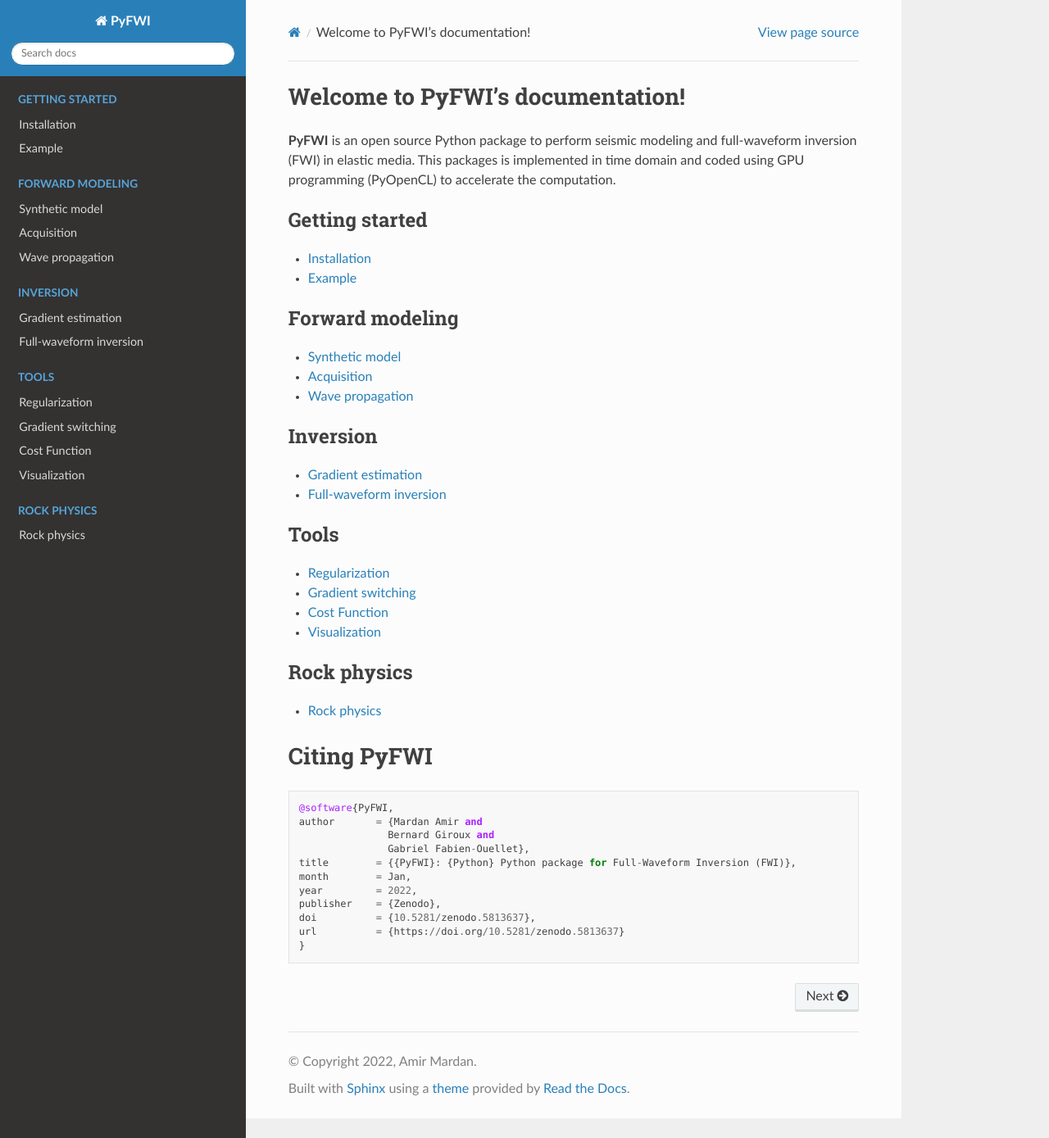
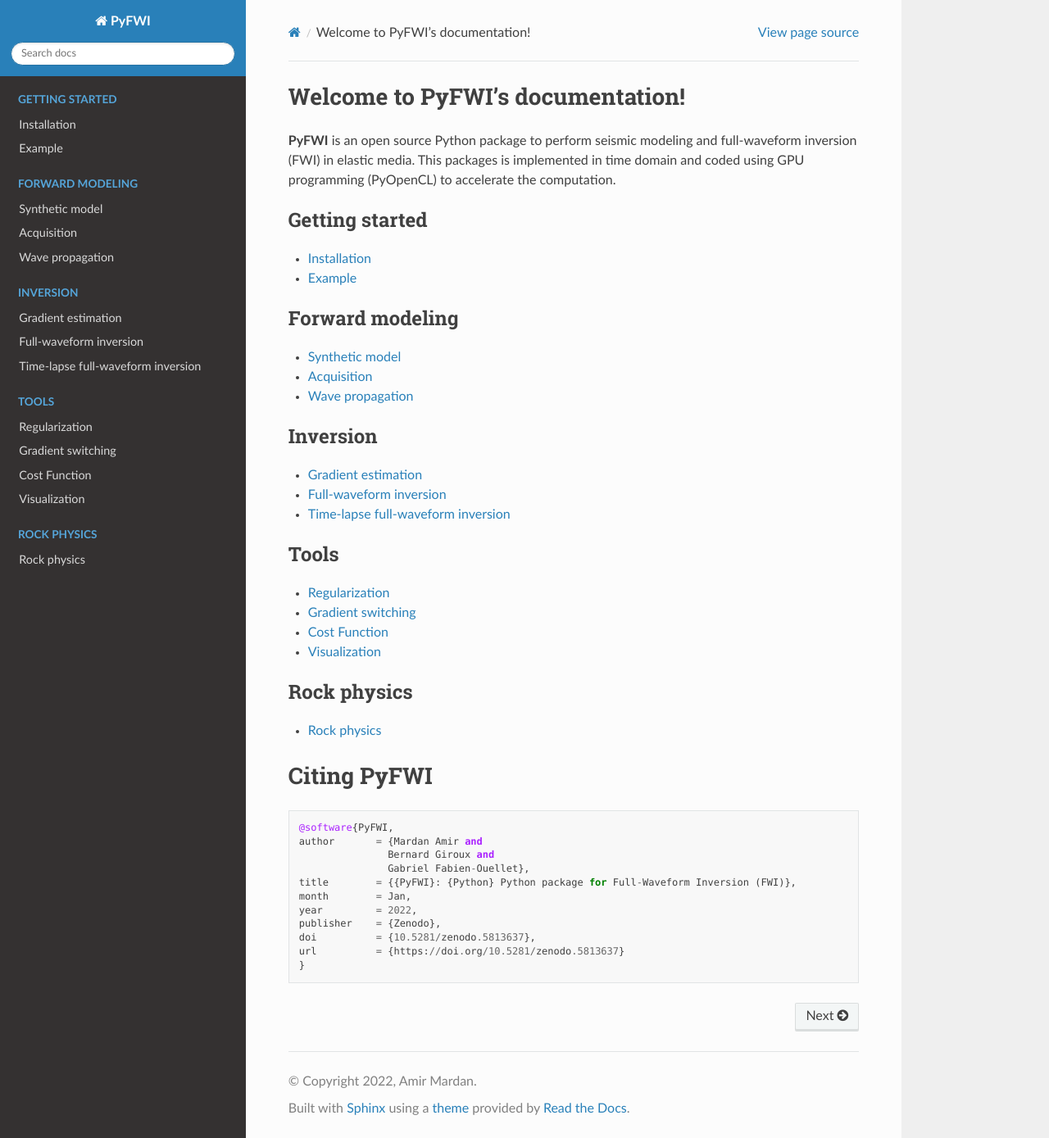
Before and after one commit to AmirMardan/PyFWI, a Sphinx documentation site: the page built from docs/index.rst, in a window 1280 px wide and 1389 px high. Shown: the whole window at 82% size. Built offline with Sphinx 7.4.7 and the Read the Docs theme 2.0.0, drawn with Linux system fonts in a browser that asks for light colours.

Commit message:
doc for TL-FWI

```diff
--- a/docs/sub_doc/inversion.rst
+++ b/docs/sub_doc/inversion.rst
@@ -8,4 +8,11 @@
 ========================
 
 .. autoclass:: PyFWI.fwi.FWI
-    :special-members: __init__, __call__
+    :special-members: __call__
+
+
+Time-lapse full-waveform inversion
+==================================
+
+.. autoclass:: PyFWI.tl_fwi.TimeLapse
+    :special-members: __call__
```
